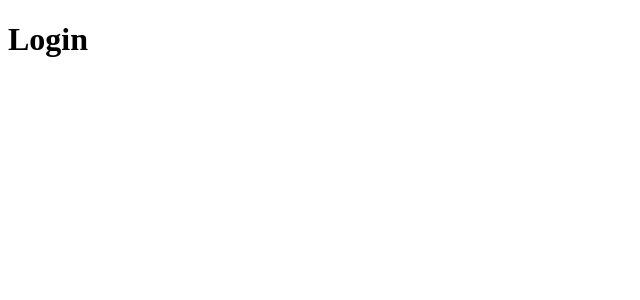
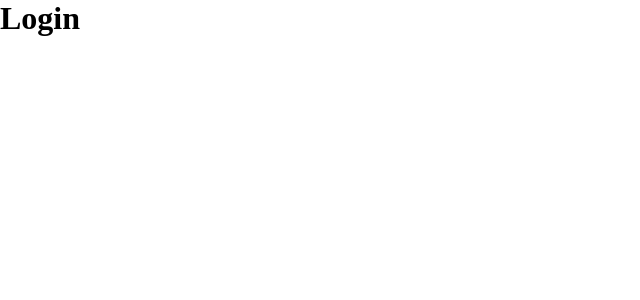
Before and after one commit to Laercio-Rodrigues/devburguer-front-ende-react, a React (Vite) app: page / in a window 1280 px wide. Shown: the top 300 px of the page, without its empty margins (0-640 px from the left). Built offline with nearby package versions, Linux system fonts and the light colour scheme.

Commit message:
Estilos Globais com Styled-Components

```diff
--- a/package.json
+++ b/package.json
@@ -11,7 +11,8 @@
   },
   "dependencies": {
     "react": "^19.2.4",
-    "react-dom": "^19.2.4"
+    "react-dom": "^19.2.4",
+    "styled-components": "^6.4.0"
   },
   "devDependencies": {
     "@biomejs/biome": "^2.4.12",
--- a/src/main.jsx
+++ b/src/main.jsx
@@ -2,8 +2,11 @@ import { StrictMode } from 'react';
 import { createRoot } from 'react-dom/client';
 import { Login } from './containers/Login';
 
+import GlbalStyles from './styles/globalStyles'
+
 createRoot(document.getElementById('root')).render(
   <StrictMode>
     <Login />
+    <GlbalStyles />
   </StrictMode>,
 );
--- /dev/null
+++ b/src/styles/globalStyles.js
@@ -0,0 +1,17 @@
+import { createGlobalStyle } from "styled-components";
+
+
+const globalStyles = createGlobalStyle`
+    * {
+        margin: 0;
+        padding: 0;
+        box-sizing: border-box;
+        outline: none;
+    }
+
+    button {
+        cursor: pointer;
+    }
+`
+
+export default globalStyles
```
Also changed, not shown: 1 other file (tests, documents, lock files or other folders).
